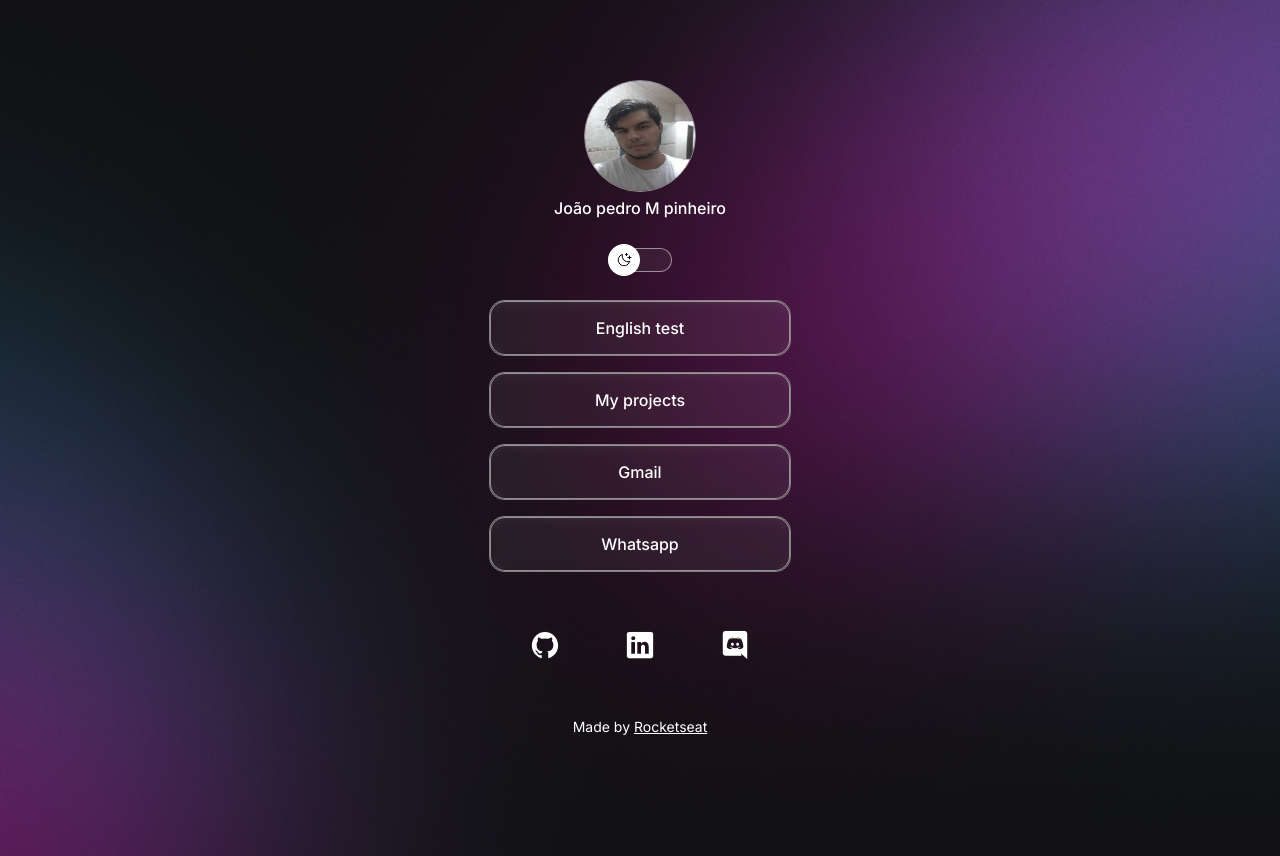
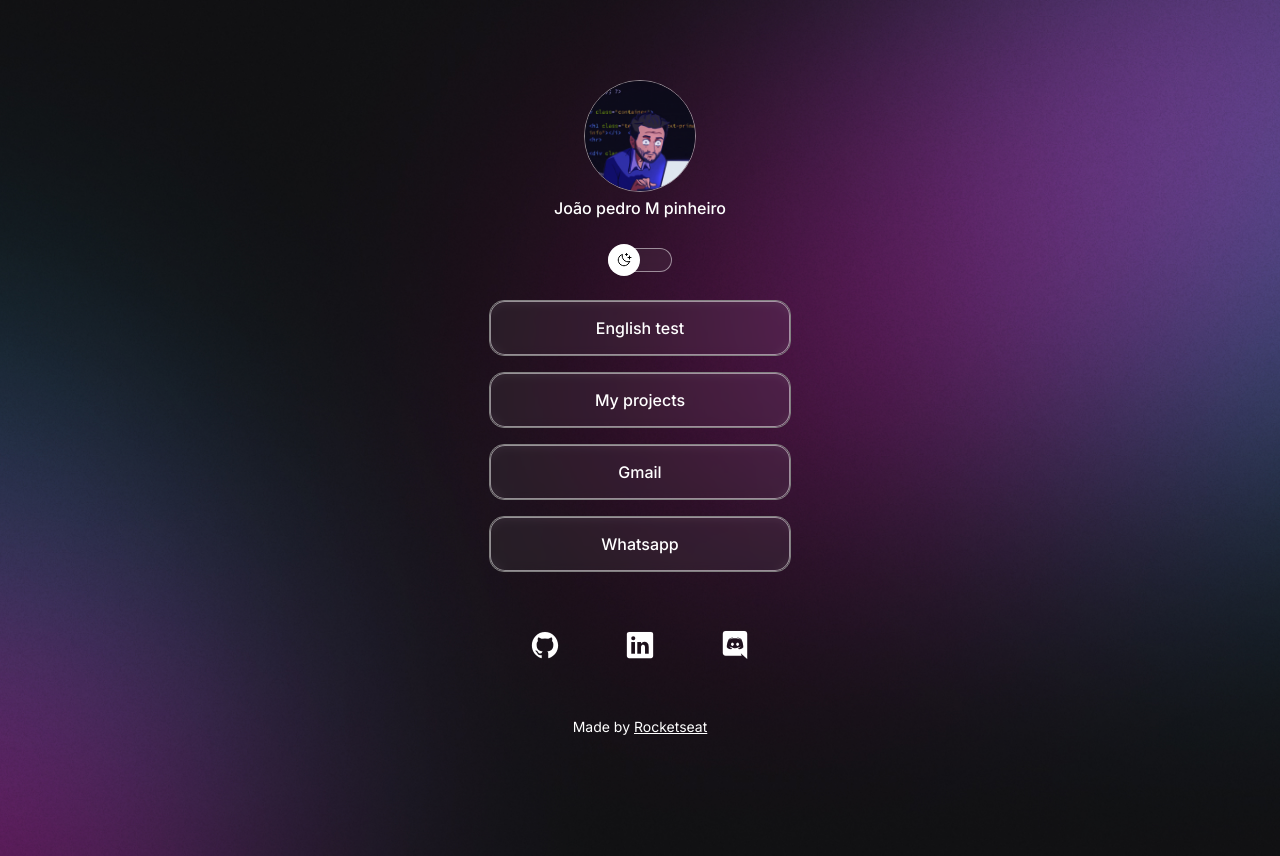
Before and after one commit to Pedro-maciel-pinheiro/Profile-Rocketseat, a plain HTML site: page index.html in a window 1280 px wide. Drawn offline with nearby package versions, Linux system fonts and the light colour scheme.

Commit message:
Update index.html

```diff
--- a/index.html
+++ b/index.html
@@ -16,7 +16,7 @@
   <body>
     <div class="container">
       <div class="profile">
-        <img src="./SRC/img/profile/jp.png" alt="Goblin slayer" />
+        <img src="./SRC/img/profile/code.gif" alt="Goblin slayer" />
         <p>João pedro M pinheiro</p>
       </div>
       <div class="switch" onclick="toggleMode()">
```
